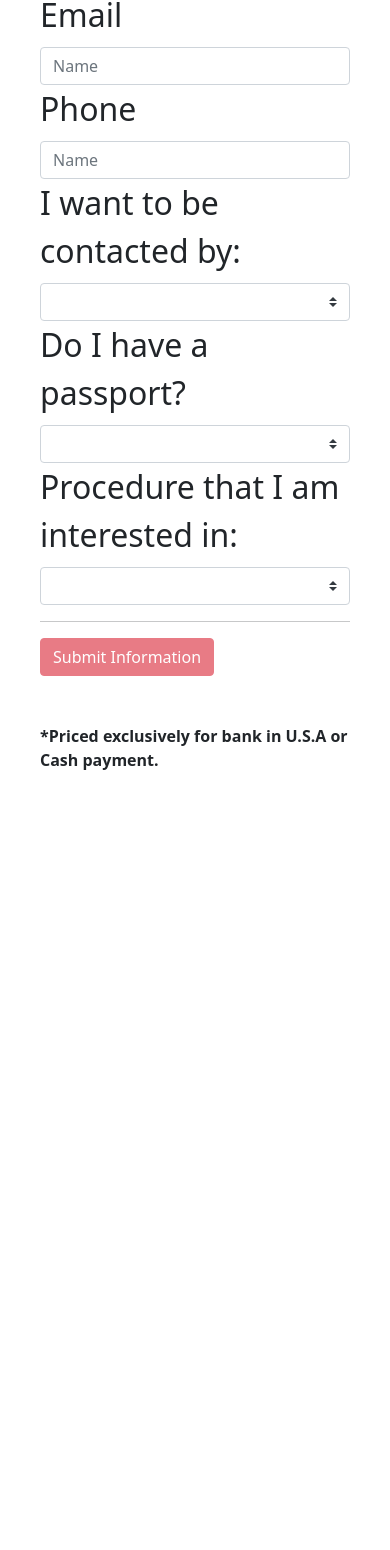
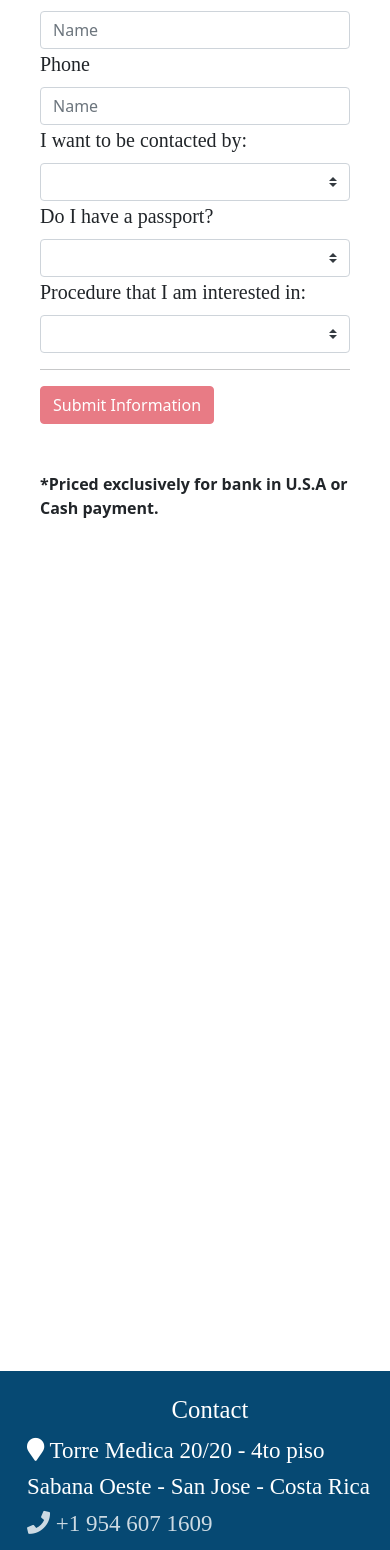
Before and after one commit to claugh23/AllOn6WebSite, an Angular app: page /All-On-6-Home in a window 390 px wide. Shown: the part 8414-9964 px from the top of the page. Built offline with nearby package versions, Linux system fonts and the light colour scheme.

Commit message:
final 16

```diff
--- a/src/app/Components/footer/footer.component.css
+++ b/src/app/Components/footer/footer.component.css
@@ -2,9 +2,13 @@ a{
     color: white;
 
 }
+h2{
+  font-family: 'Century Gothic Regular';
+}
 li{
-  font-size: 17px;
-  text-align: center;
+  font-size: 23px;
+  text-align: left;
+  font-family: 'Century Gothic Regular';
 }
 img{
   position: absolute;
--- a/src/app/Components/footer/footer.component.html
+++ b/src/app/Components/footer/footer.component.html
@@ -3,21 +3,22 @@
     <div class="container">
       <div class="row justify-content-center">
 
-        <div class="col-sm-4 col-md-3 item">
+        <div class="col-sm-3 col-md-6 item">
           <br>
 
-          <h3 class="text-center">Contact</h3>
-          <ul>
+          <h2 class="text-center">Contact</h2>
+          <ul class="mr-2">
             <li><i class="fa fa-map-marker" aria-hidden="true"></i> Torre Medica 20/20 - 4to piso Sabana Oeste - San
               Jose - Costa Rica</li>
             <li><a href="tel:+1 954 607 1609"><i class="fa fa-phone" aria-hidden="true"></i> +1 954 607 1609</a></li>
             <li><a href="mailto:karla@freerdentalimplants.com">karla@freerdentalimplants.com</a></li>
+            <br>
           </ul>
 
         </div>
         <div class="col-sm-3 col-md-3 d-flex justify-content-center item" >
           <br>
-          <img src="../../../assets/img/AllOn6Logo.png" width="45%" style="border-radius: 75px;">
+          <img src="../../../assets/img/AllOn6Logo.png" width="65%" style="border-radius: 75px;">
 
         </div>
 
@@ -25,7 +26,7 @@
         <div class="col-lg-3 item social">
 
           <br>
-          <h3 class="text-center">Follow Us</h3>
+          <h2 class="text-center">Follow Us</h2>
 
           <a href="https://www.youtube.com/channel/UCPjy5MsKLz-a8lWAQppPaEg" target="blank">
             <i class="fa fa-youtube" aria-hidden="true"></i>
--- a/src/app/Components/section7/section7.component.css
+++ b/src/app/Components/section7/section7.component.css
@@ -5,7 +5,8 @@
 }
 
 label{
-    font-size: xx-large;
+    font-size: 20px;
+    font-family: 'Century Gothic Regular';
 }
 .list-group-item{
     border: none;
```
